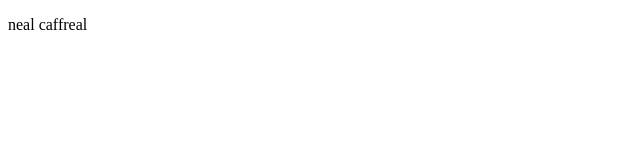
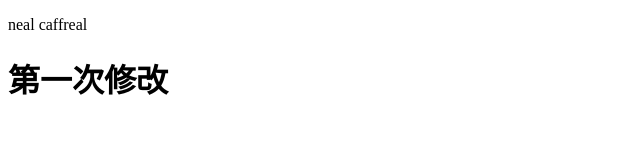
Before and after one commit to nealcaffreal/react, a plain HTML site: page index.html in a window 1280 px wide. Shown: the whole page, without its empty margins (0-640 px from the left). Drawn offline with Linux system fonts and the light colour scheme.

Commit message:
第一次修改  h1标签

```diff
--- a/index.html
+++ b/index.html
@@ -8,5 +8,7 @@
 </head>
 <body>
     <p>neal caffreal</p>
+	<h1>第一次修改</h1>
+
 </body>
 </html>
--- a/style.css
+++ b/style.css
@@ -1,3 +1,9 @@
-body{
-    background: blue;
-}
+<!doctype html>
+<html lang="en">
+<head>
+	<meta charset="UTF-8">
+	<title>Document</title>
+</head>
+<body>
+</body>
+</html>
```
